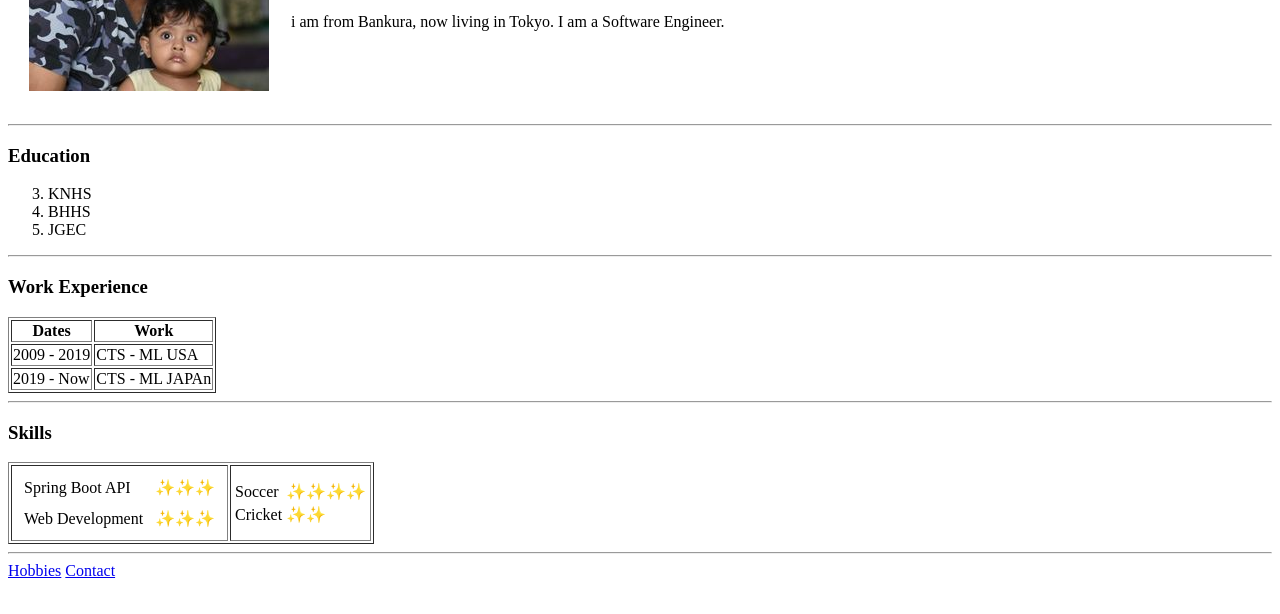
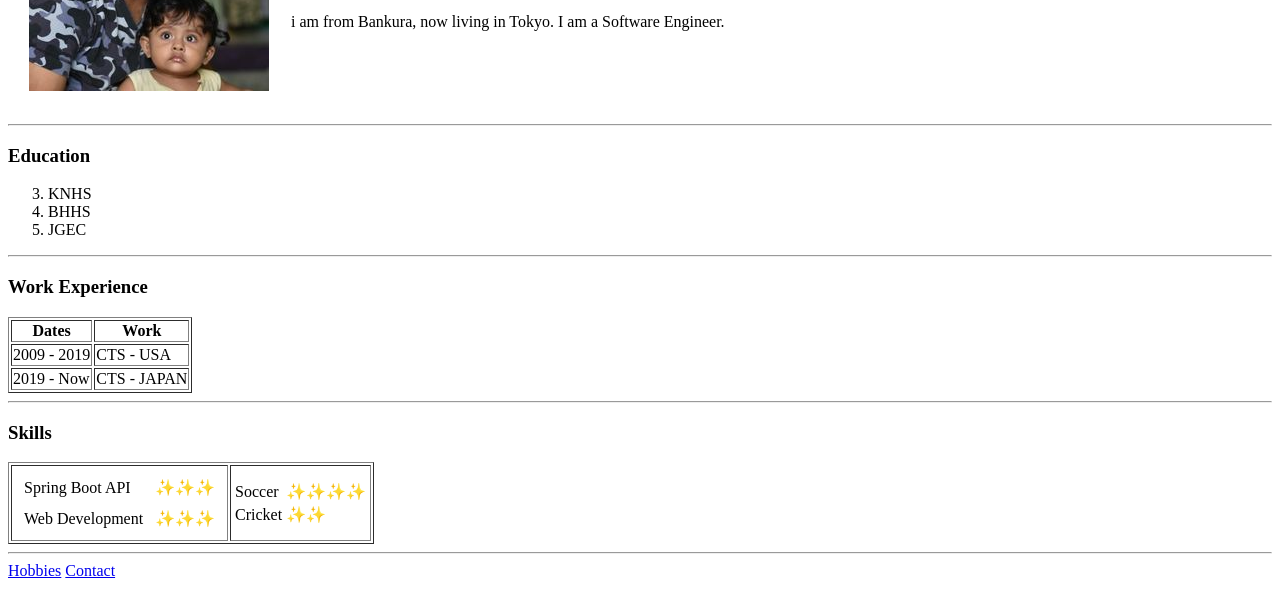
Before and after one commit to santanu-ai/cv, a plain HTML site: page index.html in a window 1280 px wide. Shown: the part 178-792 px from the top of the page. Drawn offline with Linux system fonts and the light colour scheme.

Commit message:
Modified the Work details

```diff
--- a/index.html
+++ b/index.html
@@ -41,11 +41,11 @@
         <tbody>
           <tr>
             <td>2009 - 2019</td>
-            <td>CTS - ML USA</td>
+            <td>CTS - USA</td>
           </tr>
           <tr>
             <td>2019 - Now</td>
-            <td>CTS - ML JAPAn</td>
+            <td>CTS - JAPAN</td>
           </tr>
         </tbody>
       </table>
```
